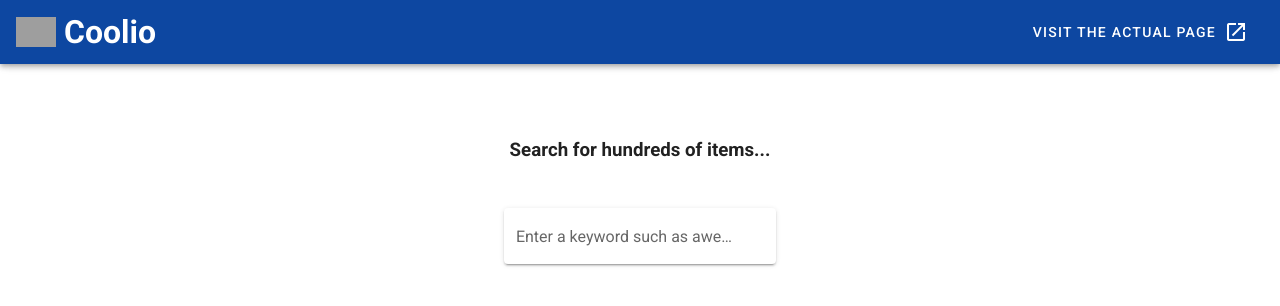
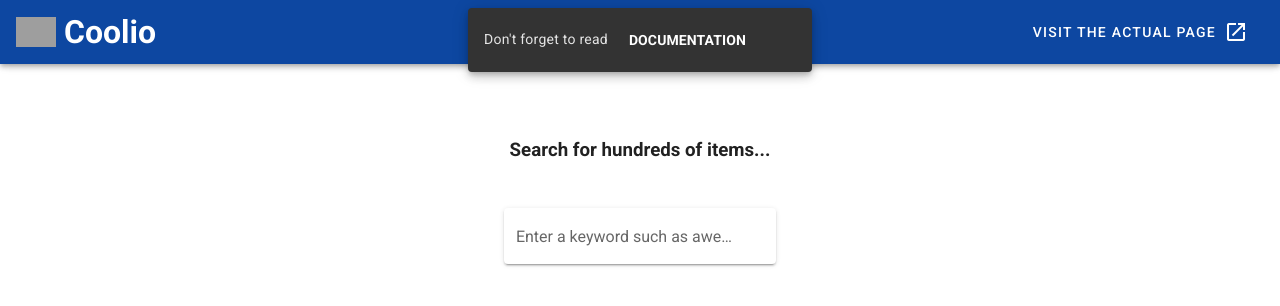
Before and after one commit to mehmeteyupoglu/coolio, a Vue app: page / in a window 1280 px wide. Shown: the top 306 px of the page. Built offline with nearby package versions, Linux system fonts and the light colour scheme; grey boxes are pictures that could not be loaded.

Commit message:
feat: add snackbar to the home component

```diff
--- a/src/components/templates/home.vue
+++ b/src/components/templates/home.vue
@@ -1,5 +1,12 @@
 <template>
   <v-container>
+    <v-snackbar top dark v-model="snackbar" timeout="-1"
+      >Don't forget to read
+      <v-btn text :href="path" target="_blank" class="subtitle-2">
+        <strong>documentation</strong></v-btn
+      >
+    </v-snackbar>
+
     <v-row class="text-center align-items-center mt-2">
       <v-col class="mt-10 mb-4">
         <h3 class="button font-weight-bold mb-1">
@@ -36,9 +43,31 @@ export default {
   },
   name: "Home",
 
-  data: () => ({}),
+  data: () => ({
+    snackbar: false,
+    path: "https://github.com/mehmeteyupoglu/coolio/blob/main/README.md",
+  }),
   computed: {
     ...mapGetters({ loading: "getLoadingState" }),
   },
+  methods: {
+    /**
+     * Changes the state of local snackbar asyncronously
+     * @function
+     */
+
+    snackbarTimeout() {
+      setTimeout(() => {
+        this.snackbar = true;
+      }, 2000);
+
+      setTimeout(() => {
+        this.snackbar = false;
+      }, 7000);
+    },
+  },
+  mounted() {
+    this.snackbarTimeout();
+  },
 };
 </script>
```
